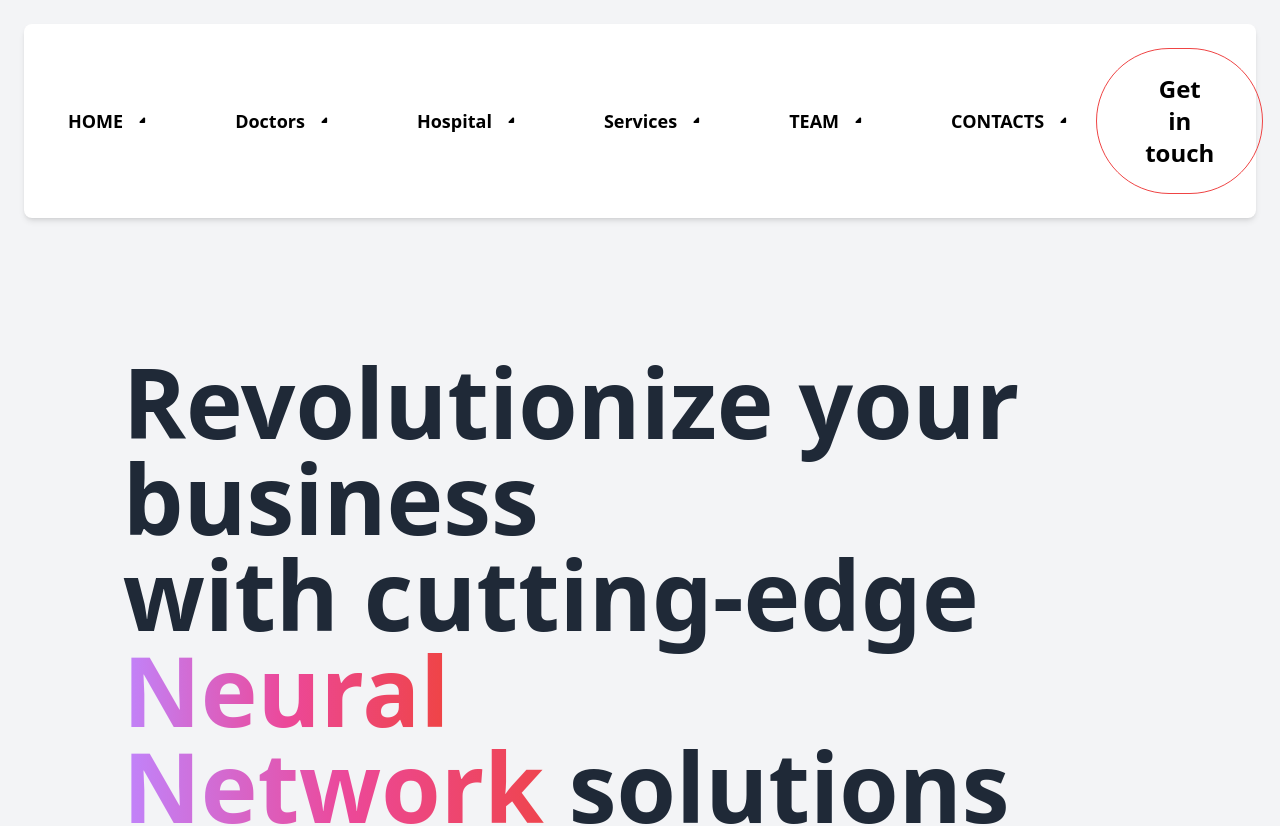
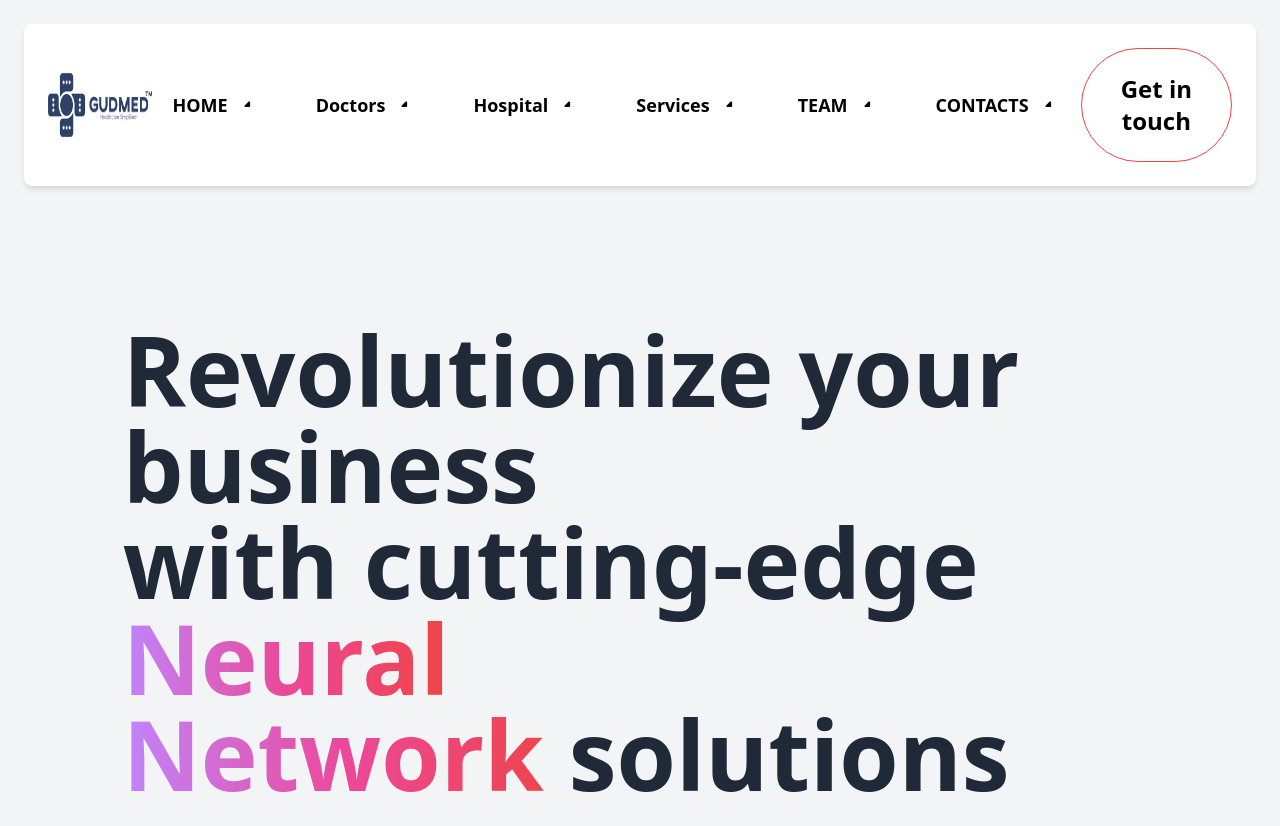
Before and after one commit to Harshraj843112/Neuros, a React (Create React App) app: page / in a window 1280 px wide. Shown: the top 826 px of the page. Built offline with nearby package versions, Linux system fonts and the light colour scheme.

Commit message:
Navbar correction

```diff
--- a/src/components/Navbar/Navbar.js
+++ b/src/components/Navbar/Navbar.js
@@ -58,7 +58,7 @@ const Navbar = () => {
         {/* Desktop Navigation */}
        {/* Desktop Navigation */}
        <div className="hidden md:flex flex-1 justify-center">
-  <ul className="flex gap-6 md:gap-10 items-center font-medium text-lg">
+  <ul className="flex gap-6 md:gap-4 items-center font-medium text-lg">
     {NavList.map((item) => (
       <li
         key={item.id}
@@ -85,7 +85,7 @@ const Navbar = () => {
 </div>
 
 
-        <button className="px-12 hidden md:block py-6 text-2xl rounded-full border border-red-500 text-black font-semibold transition hover:bg-gradient-to-r hover:from-purple-400 hover:to-red-500 hover:text-white">
+        <button className="px-8 hidden md:block py-6 text-2xl rounded-full border border-red-500 text-black font-semibold transition hover:bg-gradient-to-r hover:from-purple-400 hover:to-red-500 hover:text-white">
 
 
 
--- a/src/components/Navbar/NavbarDropdown.js
+++ b/src/components/Navbar/NavbarDropdown.js
@@ -6,7 +6,7 @@ const NavbarDropdown = ({ dropdown, isMobile }) => {
     <div
       className={`${
         isMobile ? "absolute top-0 left-0 mt-2" : "md:relative mt-4"
-      } bg-[#2E4168] text-white rounded-lg shadow-lg p-4 md:px-8 w-full md:w-max z-50`}
+      } bg-[#2E4168] text-white rounded-lg shadow-lg p-2 md:px-8 w-full md:w-max z-50`}
     >
       <div className="grid grid-cols-1 md:flex md:gap-6">
         {dropdown.map((section, index) => (
```
